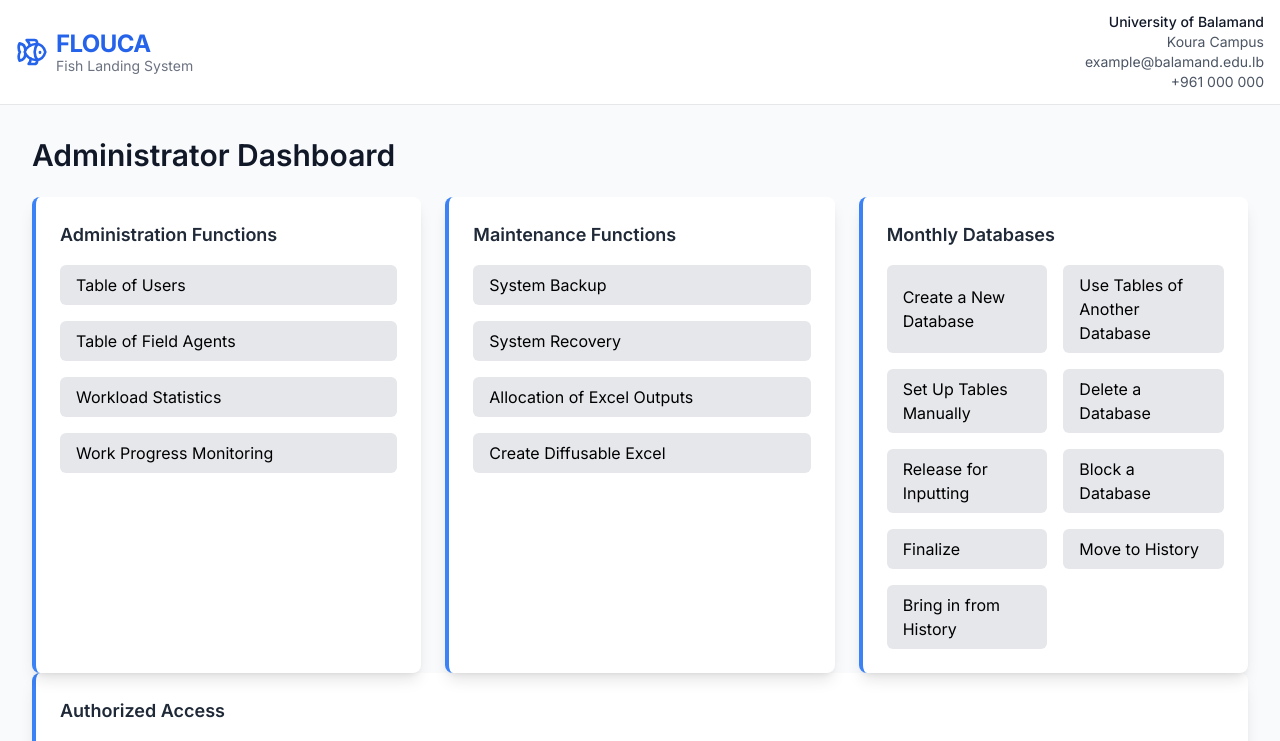
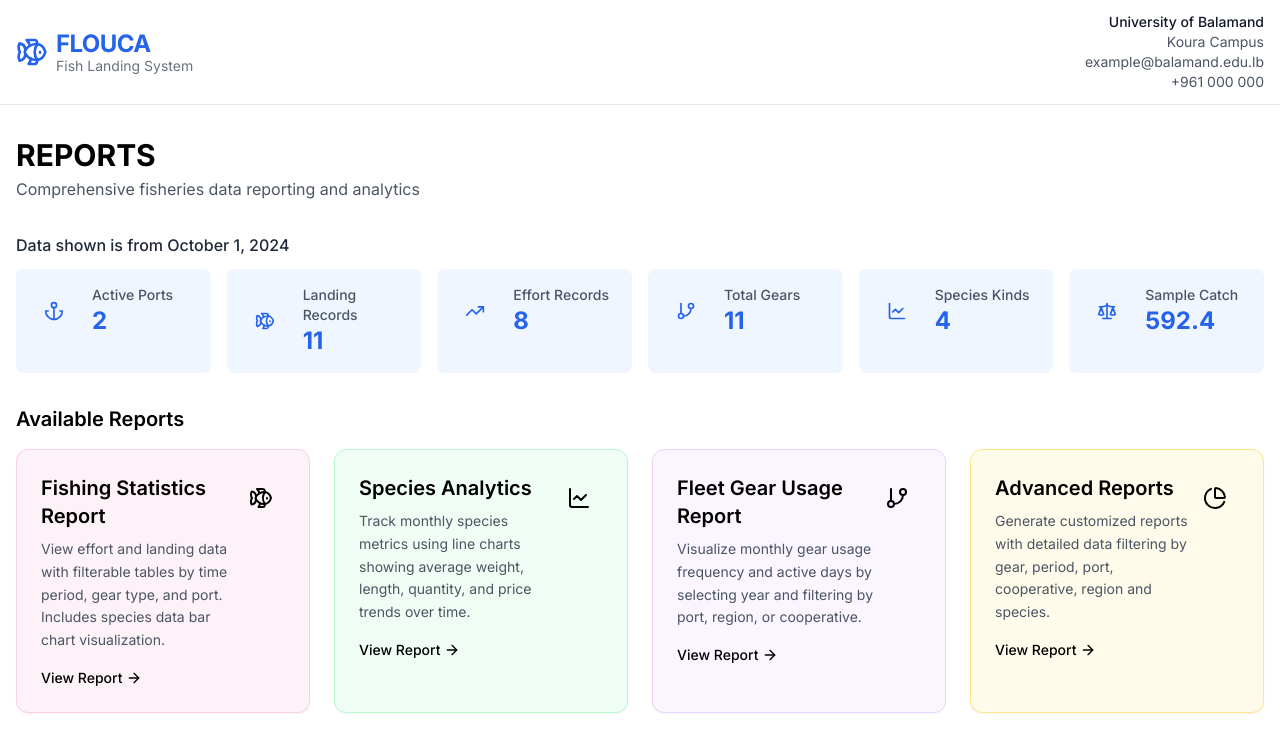
Before and after one commit to TheJabbs/Floucca, a Next.js app in the folder floucca_front/: page /dashboard in a window 1280 px wide. Shown: the top 741 px of the page. Built offline with nearby package versions, Linux system fonts and the light colour scheme.

Commit message:
dashboard widgets

```diff
--- a/floucca_front/app/dashboard/page.tsx
+++ b/floucca_front/app/dashboard/page.tsx
@@ -1,56 +1,122 @@
 import React from "react";
-import DashboardCard from "@/components/dashboard/dashboard-card";
-import DashboardButton from "@/components/utils/dashboard-button";
+import {
+  Fish,
+  ChartLine,
+  GitBranch,
+  PieChart,
+  Anchor,
+  TrendingUp,
+  Scale,
+} from "lucide-react";
 
-const Dashboard: React.FC = () => {
+import ReportCard from "@/components/dashboard/report-card";
+import StatCard from "@/components/dashboard/stat-card";
+import RecentActivity from "@/components/dashboard/recent-activity";
+
+export default function ReportsDashboard() {
+  const reports = [
+    {
+      title: "Fishing Statistics Report",
+      description:
+        "View effort and landing data with filterable tables by time period, gear type, and port. Includes species data bar chart visualization.",
+      icon: <Fish className="h-6 w-6" />,
+      color: "bg-pink-50 hover:bg-pink-100 border-pink-200",
+      route: "/dashboard/stats/report",
+    },
+    {
+      title: "Species Analytics",
+      description:
+        "Track monthly species metrics using line charts showing average weight, length, quantity, and price trends over time.",
+      icon: <ChartLine className="h-6 w-6" />,
+      color: "bg-green-50 hover:bg-green-100 border-green-200",
+      route: "/dashboard/stats/analytic",
+    },
+    {
+      title: "Fleet Gear Usage Report",
+      description:
+        "Visualize monthly gear usage frequency and active days by selecting year and filtering by port, region, or cooperative.",
+      icon: <GitBranch className="h-6 w-6" />,
+      color: "bg-purple-50 hover:bg-purple-100 border-purple-200",
+      route: "/dashboard/stats/fleet-report",
+    },
+    {
+      title: "Advanced Reports",
+      description:
+        "Generate customized reports with detailed data filtering by gear, period, port, cooperative, region and species.",
+      icon: <PieChart className="h-6 w-6" />,
+      color: "bg-amber-50 hover:bg-amber-100 border-amber-200",
+      route: "/dashboard/stats/adv-report",
+    },
+  ];
+
+  const stats = [
+    {
+      title: "Active Ports",
+      value: "2",
+      icon: <Anchor className="h-5 w-5" />,
+      color: "bg-blue-50 text-blue-600",
+    },
+    {
+      title: "Landing Records",
+      value: "11",
+      icon: <Fish className="h-5 w-5" />,
+      color: "bg-blue-50 text-blue-600",
+    },
+    {
+      title: "Effort Records",
+      value: "8",
+      icon: <TrendingUp className="h-5 w-5" />,
+      color: "bg-blue-50 text-blue-600",
+    },
+    {
+      title: "Total Gears",
+      value: "11",
+      icon: <GitBranch className="h-5 w-5" />,
+      color: "bg-blue-50 text-blue-600",
+    },
+    {
+      title: "Species Kinds",
+      value: "4",
+      icon: <ChartLine className="h-5 w-5" />,
+      color: "bg-blue-50 text-blue-600",
+    },
+    {
+      title: "Sample Catch",
+      value: "592.4",
+      icon: <Scale className="h-5 w-5" />,
+      color: "bg-blue-50 text-blue-600",
+    },
+  ];
+
   return (
-    <div className="min-h-screen bg-gray-50 p-8">
-      <h1 className="text-3xl font-semibold text-gray-900 mb-6">
-        Administrator Dashboard
-      </h1>
+    <div className="container mx-auto px-4 py-8">
+      <header className="mb-8">
+        <h1 className="text-3xl font-bold">REPORTS</h1>
+        <p className="mt-1 text-gray-600">
+          Comprehensive fisheries data reporting and analytics
+        </p>
+      </header>
 
-      <div className="grid grid-cols-1 md:grid-cols-3 gap-6">
-        <DashboardCard title="Administration Functions">
-          <div className="flex flex-col gap-4">
-            <DashboardButton label="Table of Users" />
-            <DashboardButton label="Table of Field Agents" />
-            <DashboardButton label="Workload Statistics" />
-            <DashboardButton label="Work Progress Monitoring" />
-          </div>
-        </DashboardCard>
-
-        <DashboardCard title="Maintenance Functions">
-          <div className="flex flex-col gap-4">
-            <DashboardButton label="System Backup" />
-            <DashboardButton label="System Recovery" />
-            <DashboardButton label="Allocation of Excel Outputs" />
-            <DashboardButton label="Create Diffusable Excel" />
-          </div>
-        </DashboardCard>
-
-        <DashboardCard title="Monthly Databases">
-          <div className="grid grid-cols-2 gap-4">
-            <DashboardButton label="Create a New Database" />
-            <DashboardButton label="Use Tables of Another Database" />
-            <DashboardButton label="Set Up Tables Manually" />
-            <DashboardButton label="Delete a Database" />
-            <DashboardButton label="Release for Inputting" />
-            <DashboardButton label="Block a Database" />
-            <DashboardButton label="Finalize" />
-            <DashboardButton label="Move to History" />
-            <DashboardButton label="Bring in from History" />
-          </div>
-        </DashboardCard>
+      <div>
+        <p className="mb-3 text-gray-800 font-medium">
+          Data shown is from October 1, 2024
+        </p>
       </div>
 
-      <DashboardCard title="Authorized Access">
-        <div className="flex flex-wrap gap-4">
-          <DashboardButton label="Privileged Users' Functions" />
-          <DashboardButton label="Data Operators' Functions" />
-        </div>
-      </DashboardCard>
+      <div className="mb-8 grid grid-cols-1 gap-4 sm:grid-cols-2 lg:grid-cols-6">
+        {stats.map((stat, index) => (
+          <StatCard key={index} {...stat} />
+        ))}
+      </div>
+
+      <h2 className="mb-4 text-xl font-semibold">Available Reports</h2>
+      <div className="grid grid-cols-1 gap-6 sm:grid-cols-2 lg:grid-cols-2 xl:grid-cols-4">
+        {reports.map((report, index) => (
+          <ReportCard key={index} {...report} />
+        ))}
+      </div>
+
+      <RecentActivity />
     </div>
   );
-};
-
-export default Dashboard;
+}
--- a/floucca_front/components/dashboard/dashboard-card.tsx
+++ /dev/null
@@ -1,15 +0,0 @@
-import React from "react";
-
-interface DashboardCardProps {
-  title: string;
-  children: React.ReactNode;
-}
-
-export default function DashboardCard({ title, children }: DashboardCardProps) {
-  return (
-    <div className="bg-white shadow-lg rounded-lg p-6 border-l-4 border-blue-500">
-      <h2 className="text-lg font-semibold text-gray-800 mb-4">{title}</h2>
-      {children}
-    </div>
-  );
-}
--- /dev/null
+++ b/floucca_front/components/dashboard/recent-activity.tsx
@@ -0,0 +1,35 @@
+import React from "react";
+import { TrendingUp } from "lucide-react";
+
+const RecentActivity = () => (
+  <div className="mt-8 rounded-xl bg-blue-50 p-6 border border-blue-200">
+    <div className="flex items-center gap-4">
+      <div className="rounded-full bg-blue-100 p-3 text-blue-600">
+        <TrendingUp className="h-6 w-6" />
+      </div>
+      <div>
+        <h3 className="text-lg font-semibold">Recent Activity</h3>
+        <p className="text-sm text-gray-600">
+          Last data update:{" "}
+          <span className="font-medium">April 5, 2025 at 9:15 AM</span>
+        </p>
+      </div>
+    </div>
+    <div className="mt-4 space-y-2">
+      <div className="flex justify-between rounded-lg bg-white p-3 text-sm">
+        <span>Landing data updated for Beirut and Sidon ports</span>
+        <span className="text-gray-500">3 hours ago</span>
+      </div>
+      <div className="flex justify-between rounded-lg bg-white p-3 text-sm">
+        <span>New Sea Bass and Swordfish records added to Tripoli data</span>
+        <span className="text-gray-500">Yesterday</span>
+      </div>
+      <div className="flex justify-between rounded-lg bg-white p-3 text-sm">
+        <span>Gear usage report generated for Batroun cooperative</span>
+        <span className="text-gray-500">2 days ago</span>
+      </div>
+    </div>
+  </div>
+);
+
+export default RecentActivity;
--- /dev/null
+++ b/floucca_front/components/dashboard/report-card.tsx
@@ -0,0 +1,40 @@
+"use client";
+import React from "react";
+import { useRouter } from "next/navigation";
+import { ArrowRight } from "lucide-react";
+
+const ReportCard: React.FC<{
+  title: string;
+  description: string;
+  icon: React.ReactNode;
+  color: string;
+  route: string;
+}> = ({ title, description, icon, color, route }) => {
+  const router = useRouter();
+
+  return (
+    <div
+      className={`relative overflow-hidden rounded-xl border p-6 shadow-sm transition-all hover:shadow-md cursor-pointer ${color}`}
+      onClick={() => router.push(route)}
+    >
+      <div className="flex items-start justify-between">
+        <div>
+          <h3 className="text-xl font-semibold">{title}</h3>
+          <p className="mt-2 text-sm/relaxed text-gray-600">{description}</p>
+        </div>
+        <div
+          className={`rounded-full p-3 ${color.replace("bg-", "bg-opacity-20 text-")}`}
+        >
+          {icon}
+        </div>
+      </div>
+
+      <div className="mt-4 flex items-center text-sm font-medium">
+        <span>View Report</span>
+        <ArrowRight className="ml-1 h-4 w-4" />
+      </div>
+    </div>
+  );
+};
+
+export default ReportCard;
--- /dev/null
+++ b/floucca_front/components/dashboard/stat-card.tsx
@@ -0,0 +1,26 @@
+import React from "react";
+
+type StatCardProps = {
+  title: string;
+  value: string;
+  icon: React.ReactNode;
+  color: string;
+};
+
+const StatCard: React.FC<StatCardProps> = ({ title, value, icon, color }) => (
+  <div className={`rounded-lg p-4 ${color}`}>
+    <div className="flex items-center gap-4">
+      <div
+        className={`rounded-full p-3 ${color.replace("bg-", "bg-opacity-20 text-")}`}
+      >
+        {icon}
+      </div>
+      <div>
+        <p className="text-sm font-medium text-gray-600">{title}</p>
+        <p className="text-2xl font-bold">{value}</p>
+      </div>
+    </div>
+  </div>
+);
+
+export default StatCard;
```
